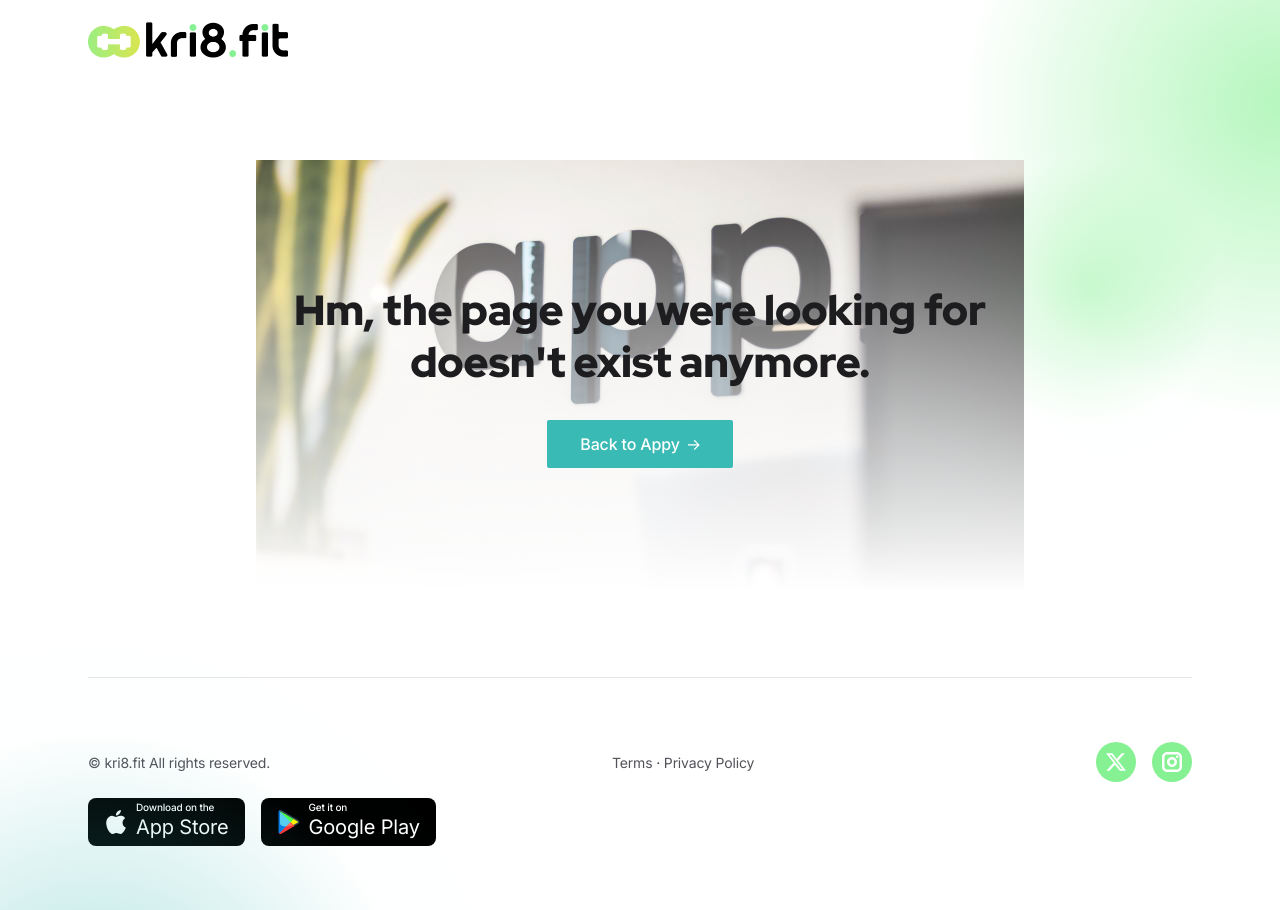
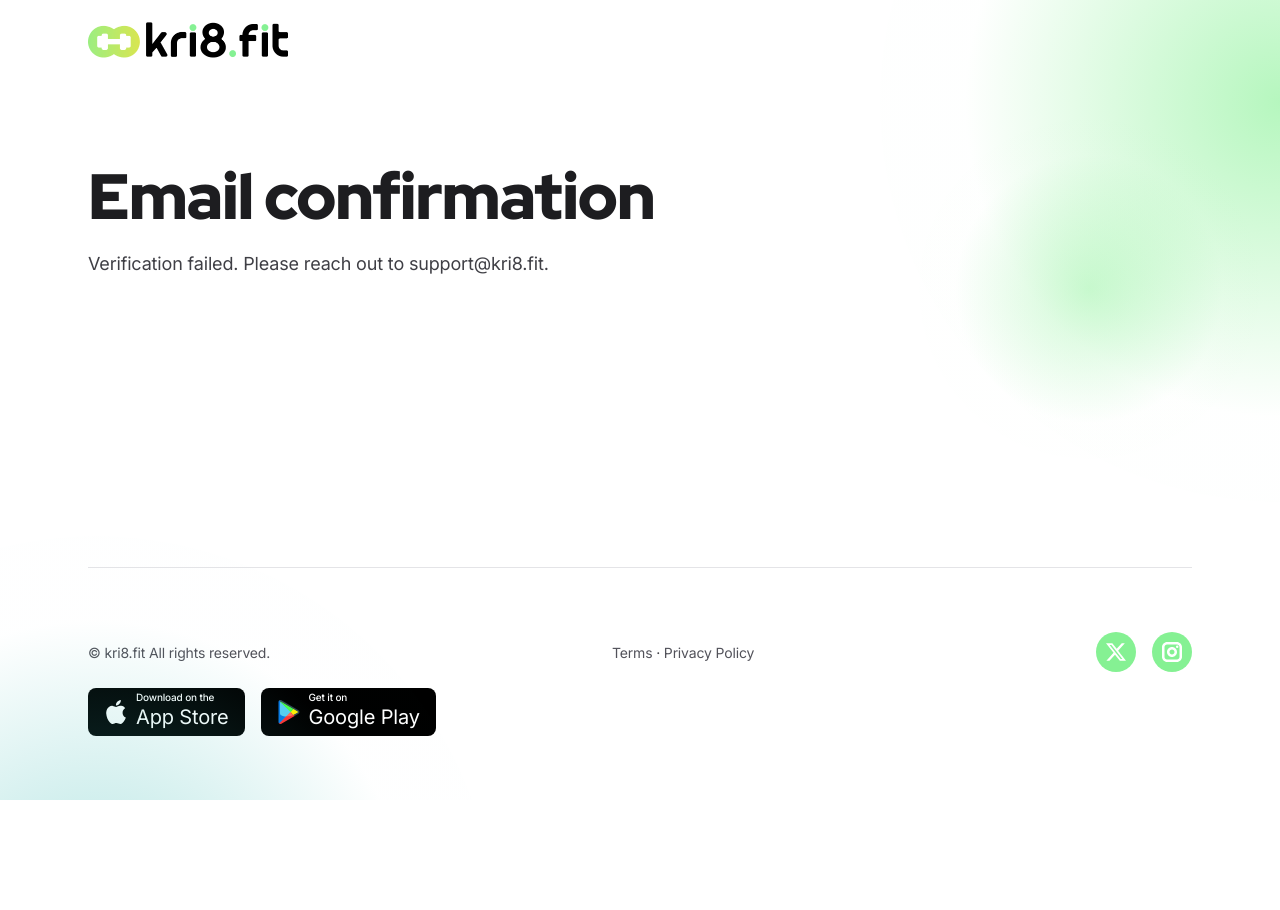
Before and after one commit to kalyantm/kri8fit-website, a Next.js app: page /auth/confirm in a window 1280 px wide. Before the commit this address had no page. After the commit the page ends 800 px from the top, so only its background shows below. Built offline with nearby package versions, Linux system fonts and the light colour scheme; no server answers.

Commit message:
add: confirmation screen

```diff
--- /dev/null
+++ b/app/auth/confirm/page.tsx
@@ -0,0 +1,59 @@
+'use client'
+
+import PageIllustration from '@/components/page-illustration'
+import { supabase } from '@/supabase';
+import { useSearchParams } from 'next/navigation';
+import { useEffect, useState } from 'react'
+
+export default function Confirm() {
+  const [confirmationText, setConfirmationText] = useState('')
+  const [loading, setLoading] = useState(true);
+
+  const searchParams = useSearchParams();
+  const token_hash = searchParams.get('token_hash');
+
+  useEffect(() => {
+    if (!token_hash)
+        setConfirmationText('Verification failed. Please reach out to support@kri8.fit.');
+
+    const confirm = async () => {
+      const { error } = await supabase.auth.exchangeCodeForSession(token_hash as string);
+      if (error) {
+        setConfirmationText('Verification failed. Please reach out to support@kri8.fit.');
+      } else {
+        setConfirmationText('Email confirmed successfully');
+      }
+    };
+
+    confirm().finally(() => setLoading(false));
+  }, [token_hash]);
+
+  return (
+    <>
+      <div className="relative max-w-6xl mx-auto h-0 pointer-events-none -z-1" aria-hidden="true">
+        <PageIllustration />
+      </div>
+      <section className="relative">
+        <div className="max-w-6xl mx-auto px-4 sm:px-6 relative">
+          <div className="pt-32 pb-12 md:pt-40 md:pb-20">
+            <h2 className="h1 font-red-hat-display mb-4">Email confirmation</h2>
+            {loading ? (
+              <p className="text-lg space-y-2 text-gray-700 dark:text-gray-400 mb-8">
+                Loading...
+              </p>
+            ) : (
+            <p className="text-lg space-y-2 text-gray-700 dark:text-gray-400 mb-8">
+              {confirmationText}
+            </p>
+            )}
+          {confirmationText.includes('Confirmed') && (
+            <a href="kri8.fit://kri8.fit/login" className="btn-sm text-white dark:text-black bg-[#85f193] hover:bg-[#85f193] dark:bg-[#85f193] dark:hover:bg-[#85f193]">
+              Go to kri8.fit app
+            </a>
+          )}
+          </div>
+        </div>
+      </section>
+    </>
+  )
+}
--- a/package.json
+++ b/package.json
@@ -13,6 +13,7 @@
     "@mdx-js/loader": "^3.1.0",
     "@mdx-js/react": "^3.1.0",
     "@next/mdx": "15.1.6",
+    "@supabase/supabase-js": "^2.50.2",
     "@types/mdx": "^2.0.13",
     "@types/node": "^22.13.0",
     "@types/react": "19.0.8",
--- /dev/null
+++ b/supabase.ts
@@ -0,0 +1,6 @@
+import { createClient } from '@supabase/supabase-js';
+
+const supabaseUrl = process.env.NEXT_PUBLIC_SUPABASE_URL!;
+const supabaseAnonKey = process.env.NEXT_PUBLIC_SUPABASE_ANON_KEY!;
+
+export const supabase = createClient(supabaseUrl, supabaseAnonKey);
```
Also changed, not shown: 2 other files (tests, documents, lock files or other folders).
